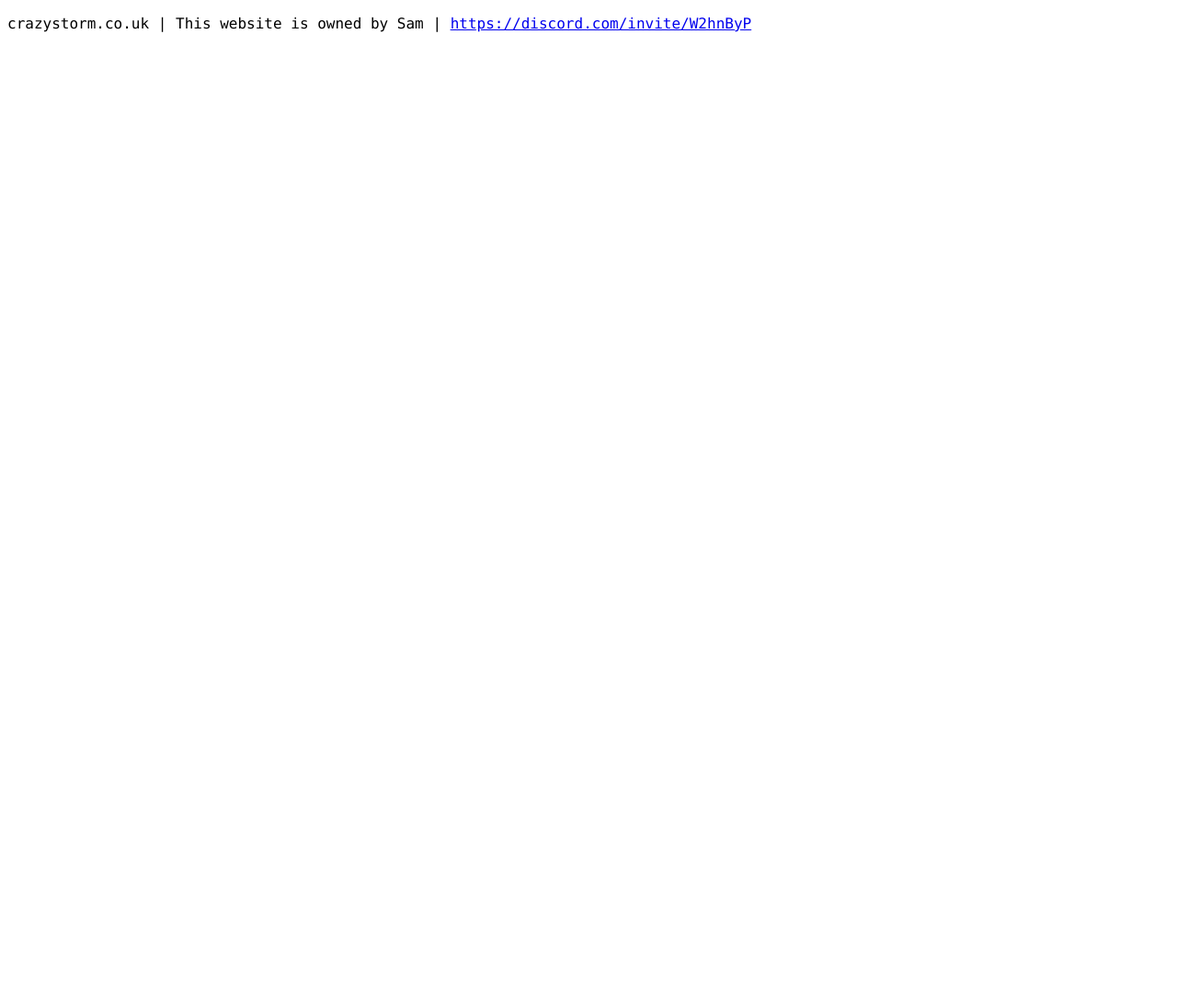
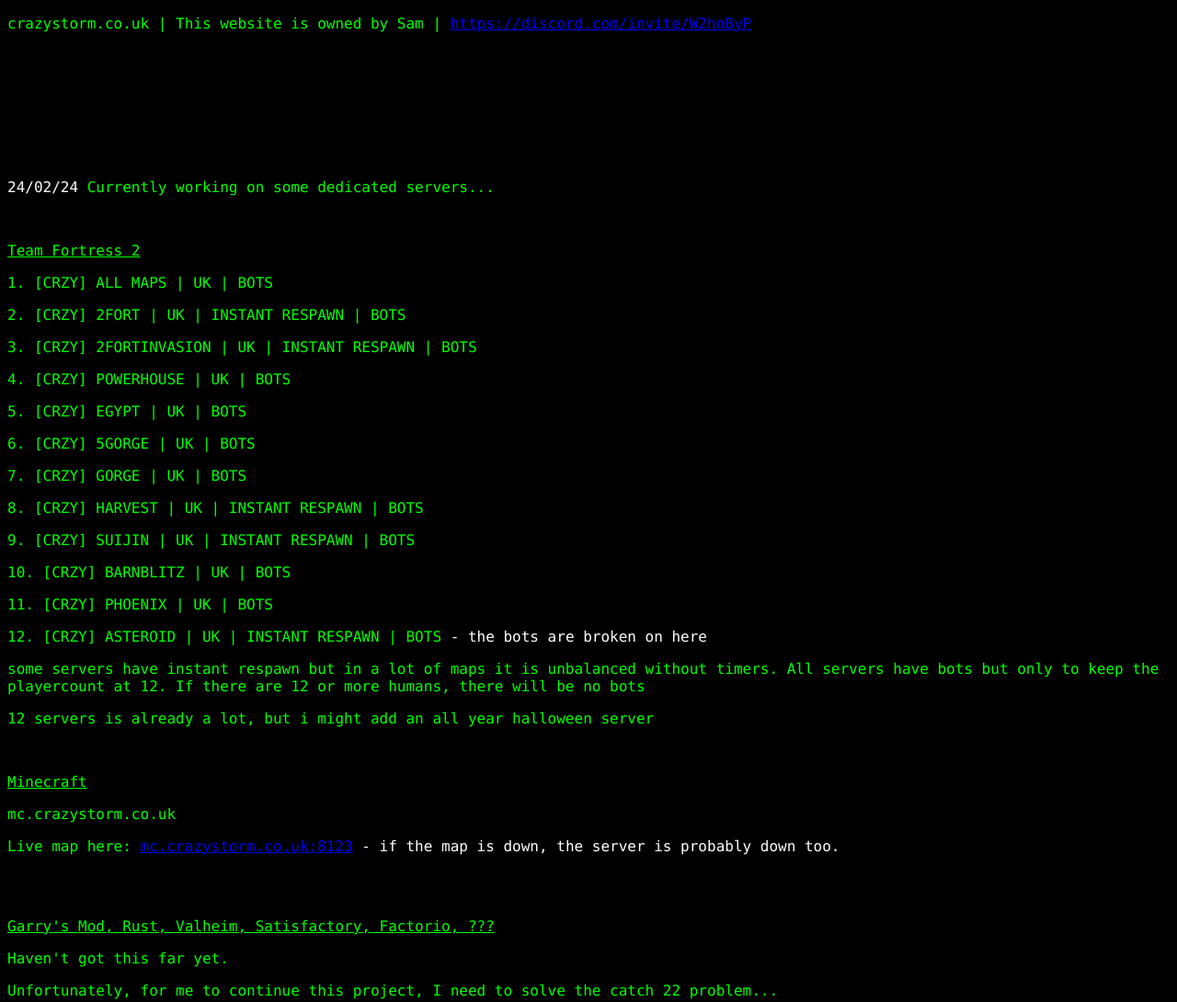
Before and after one commit to TeckManSam/TeckManSam.github.io, a plain HTML site: page index.html in a window 1280 px wide. Shown: the top 1090 px of the page at 92% size. Before the commit the page ends 800 px from the top, so only its background shows below. Drawn offline with Linux system fonts and the light colour scheme.

Commit message:
Added information about my servers

```diff
--- a/index.html
+++ b/index.html
@@ -1,6 +1,62 @@
 <!DOCTYPE html>
 <html>
-<body>
-<p style="font-family:consolas">crazystorm.co.uk | This website is owned by Sam | <a href="https://discord.com/invite/W2hnByP">https://discord.com/invite/W2hnByP</a><br><br></p>
+<body style="background-color: black;">
+<p style="font-family:consolas; color: lime;">crazystorm.co.uk | This website is owned by Sam | <a href="https://discord.com/invite/W2hnByP">https://discord.com/invite/W2hnByP</a><br><br></p>
+<br></br>
+<br></br>
+<br></br>
+<p style="font-family:consolas; color: lime;"><span style="color: white;">24/02/24 </span>Currently working on some dedicated servers...</p>
+<br>
+<p style="font-family:consolas; color: lime;"><u>Team Fortress 2</u></p>
+<p style="font-family:consolas; color: lime;">1. [CRZY] ALL MAPS | UK | BOTS</p>
+<p style="font-family:consolas; color: lime;">2. [CRZY] 2FORT | UK | INSTANT RESPAWN | BOTS</p>
+<p style="font-family:consolas; color: lime;">3. [CRZY] 2FORTINVASION | UK | INSTANT RESPAWN | BOTS</p>
+<p style="font-family:consolas; color: lime;">4. [CRZY] POWERHOUSE | UK | BOTS</p>
+<p style="font-family:consolas; color: lime;">5. [CRZY] EGYPT | UK | BOTS</p>
+<p style="font-family:consolas; color: lime;">6. [CRZY] 5GORGE | UK | BOTS</p>
+<p style="font-family:consolas; color: lime;">7. [CRZY] GORGE | UK | BOTS</p>
+<p style="font-family:consolas; color: lime;">8. [CRZY] HARVEST | UK | INSTANT RESPAWN | BOTS</p>
+<p style="font-family:consolas; color: lime;">9. [CRZY] SUIJIN | UK | INSTANT RESPAWN | BOTS</p>
+<p style="font-family:consolas; color: lime;">10. [CRZY] BARNBLITZ | UK | BOTS</p>
+<p style="font-family:consolas; color: lime;">11. [CRZY] PHOENIX | UK | BOTS</p>
+<p style="font-family:consolas; color: lime;">12. [CRZY] ASTEROID | UK | INSTANT RESPAWN | BOTS<span style="color: white;"> - the bots are broken on here</span></p>
+<p style="font-family:consolas; color: lime;">some servers have instant respawn but in a lot of maps it is unbalanced without timers. All servers have bots but only to keep the playercount at 12. If there are 12 or more humans, there will be no bots</p>
+<p style="font-family:consolas; color: lime;">12 servers is already a lot, but i might add an all year halloween server</p>
+<br>
+<p style="font-family:consolas; color: lime;"><u>Minecraft</u></p>
+<p style="font-family:consolas; color: lime;">mc.crazystorm.co.uk</p>
+<p style="font-family:consolas; color: lime;">Live map here: <a href="http://mc.crazystorm.co.uk:8123">mc.crazystorm.co.uk:8123</a><span style="color: white;"> - if the map is down, the server is probably down too.</span></p>
+<br></br>
+<p style="font-family:consolas; color: lime;"><u>Garry's Mod, Rust, Valheim, Satisfactory, Factorio, ???</u></p>
+<p style="font-family:consolas; color: lime;">Haven't got this far yet.</p>
+<p style="font-family:consolas; color: lime;">Unfortunately, for me to continue this project, I need to solve the catch 22 problem...</p>
+<p style="font-family:consolas; color: lime;"></p>
+
+<br></br>
+<br></br>
+<br></br>
+<br></br>
+<br></br>
+<br></br>
+<br></br>
+<br></br>
+<br></br>
+<br></br>
+<br></br>
+<br></br>
+<br></br>
+<br></br>
+<br></br>
+<br></br>
+<br></br>
+<br></br>
+<br></br>
+<br></br>
+<br></br>
+<br></br>
+<br></br>
+
+
+
 </body>
 </html>
```
